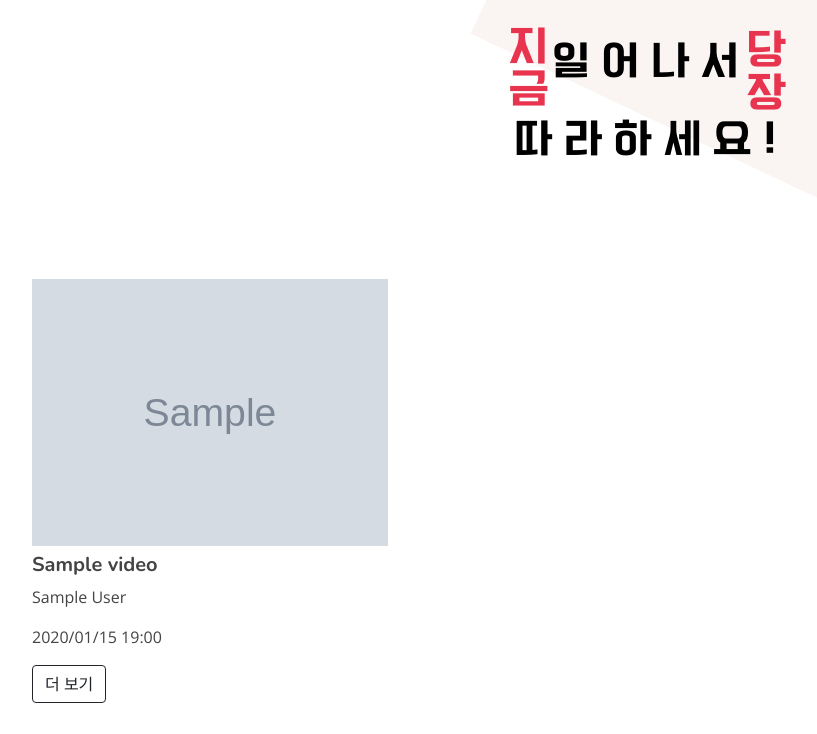
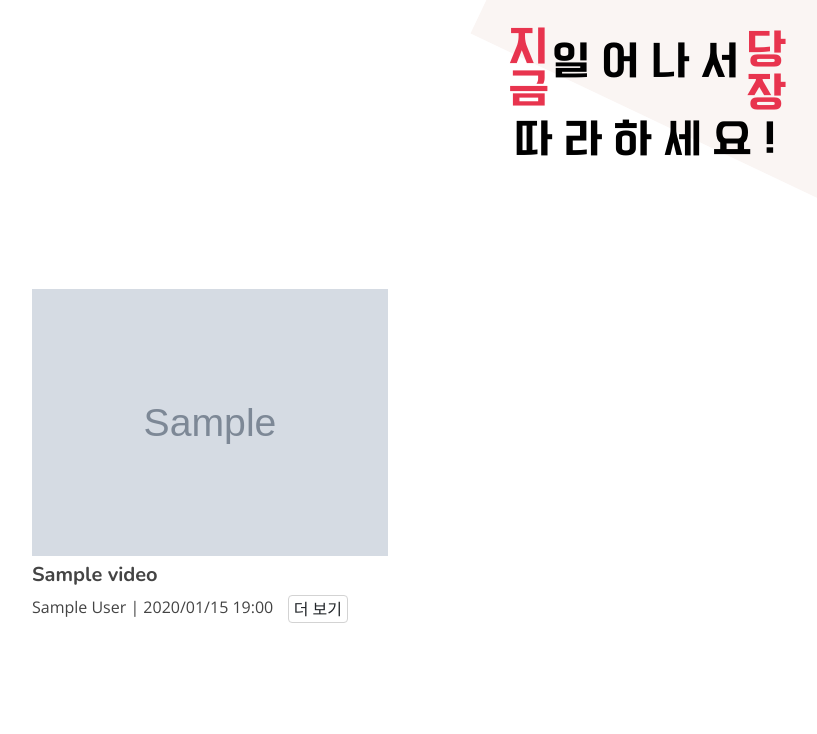
Before and after one commit to sohyunly/movepig, a Django app: page /video/ in a window 1280 px wide. Shown: the part 136-870 px from the top of the page, without its empty margins (50-867 px from the left). After the commit the page ends 759 px from the top, so only its background shows below. Run offline with Django 3.2, Linux system fonts and the light colour scheme; tables that the repository leaves empty hold one stand-in row (values such as "Sample post"); grey boxes marked "Sample" are stand-in pictures; some libraries are stand-ins or nearby versions; some web fonts are replaced.

Commit message:
video UI 수정

```diff
--- a/posts/templates/posts/video.html
+++ b/posts/templates/posts/video.html
@@ -1,6 +1,19 @@
 {% extends 'base.html' %}
 {% load static %}
 {% block content %}
+
+<style>
+  .btn {
+    border-color: lightgray;
+    float: right;
+    margin-right: 40px;
+    padding : 1px 5px;
+  }
+  .col-sm-6 {
+    margin-top: 40px;
+  }
+</style>
+
 <section class="main-box">
   <div class="container">
     <img class="video-banner" src="{% static 'assets/img/video-banner.png' %}" class="img-fluid" alt="">
@@ -11,13 +24,12 @@
       <div class="col-sm-6 col-md-4">
         <div class="thumbnail">
           {% if video.video_image %}
-          <img class="img-fluid" src="{{ video.video_image.url }}" width="380px" alt="Video Image">
+          <img class="img-fluid" src="{{ video.video_image.url }}" width="380px" height="300px" alt="Video Image">
           {% endif %}
           <div class="caption">
             <h5>{{ video.title }}</h5>
-            <p>{{ video.author }}</p>
-            <p>{{ video.created_at|date:'Y/m/d H:i' }}</p>
-            <p><a href="{% url 'videodetail' video.id %}" class="btn btn-outline-dark" role="button">더 보기</a></p>
+            <p>{{ video.author }} | {{ video.created_at|date:'Y/m/d H:i' }}<a href="{% url 'videodetail' video.id %}" class="btn btn-outline-dark" role="button">더 보기</a></p>
+
           </div>
         </div>
       </div>
--- a/static/assets/css/style.css
+++ b/static/assets/css/style.css
@@ -37,7 +37,7 @@ h5 {
 }
 
 .row {
-  margin-top: 80px;
+  margin-top: 50px;
 }
 
 .table-hover {
```
Also changed, not shown: static/assets/img/video1.png (added), static/assets/img/video2.jpg (added), static/assets/img/video5.png (added), 4 other files.
